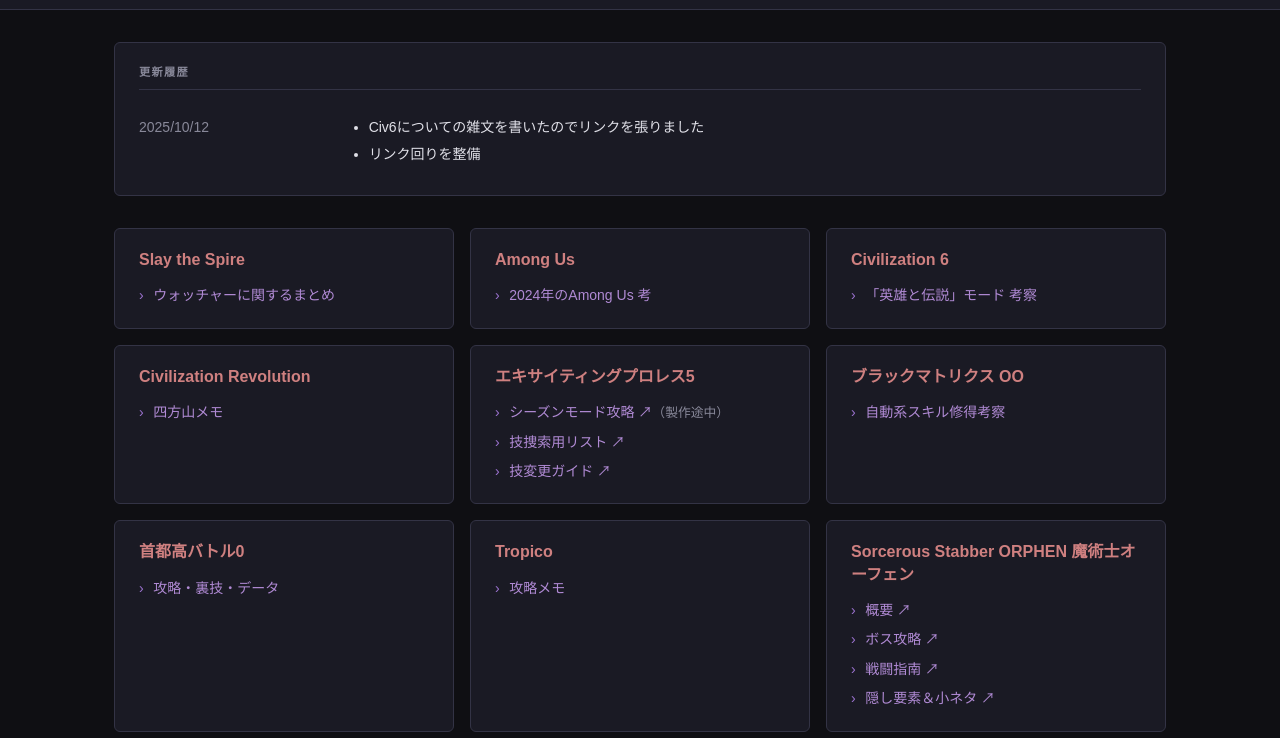
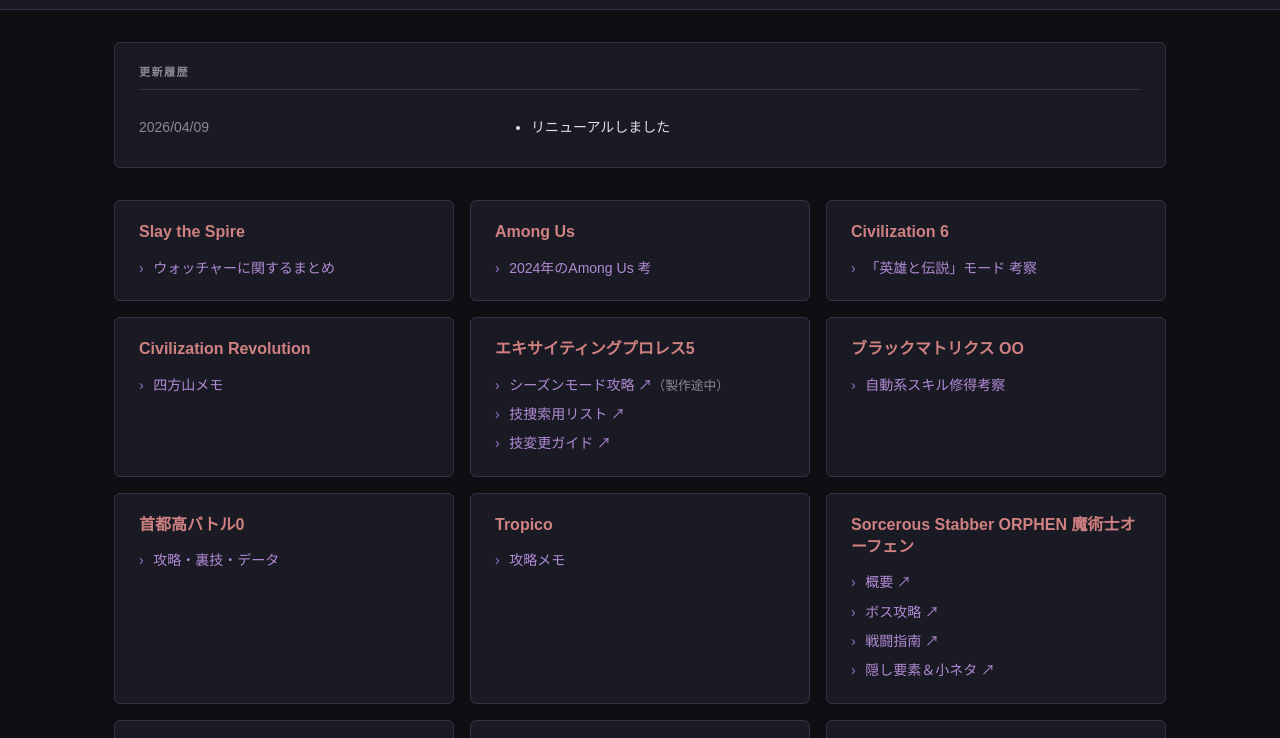
Before and after one commit to u83ism/C2G, an Astro site: page / in a window 1280 px wide. Shown: the part 47-785 px from the top of the page. Built offline with nearby package versions, Linux system fonts and the light colour scheme; Astro itself is replaced by a stand-in of ours.

Commit message:
💬 更新履歴を更新

```diff
--- a/src/pages/index.astro
+++ b/src/pages/index.astro
@@ -46,11 +46,10 @@ const allCards: GameCard[] = [
     <div class="section-label">更新履歴</div>
     <table>
       <tr>
-        <td>2025/10/12</td>
+        <td>2026/04/09</td>
         <td>
           <ul>
-            <li>Civ6についての雑文を書いたのでリンクを張りました</li>
-            <li>リンク回りを整備</li>
+            <li>リニューアルしました</li>
           </ul>
         </td>
       </tr>
```
